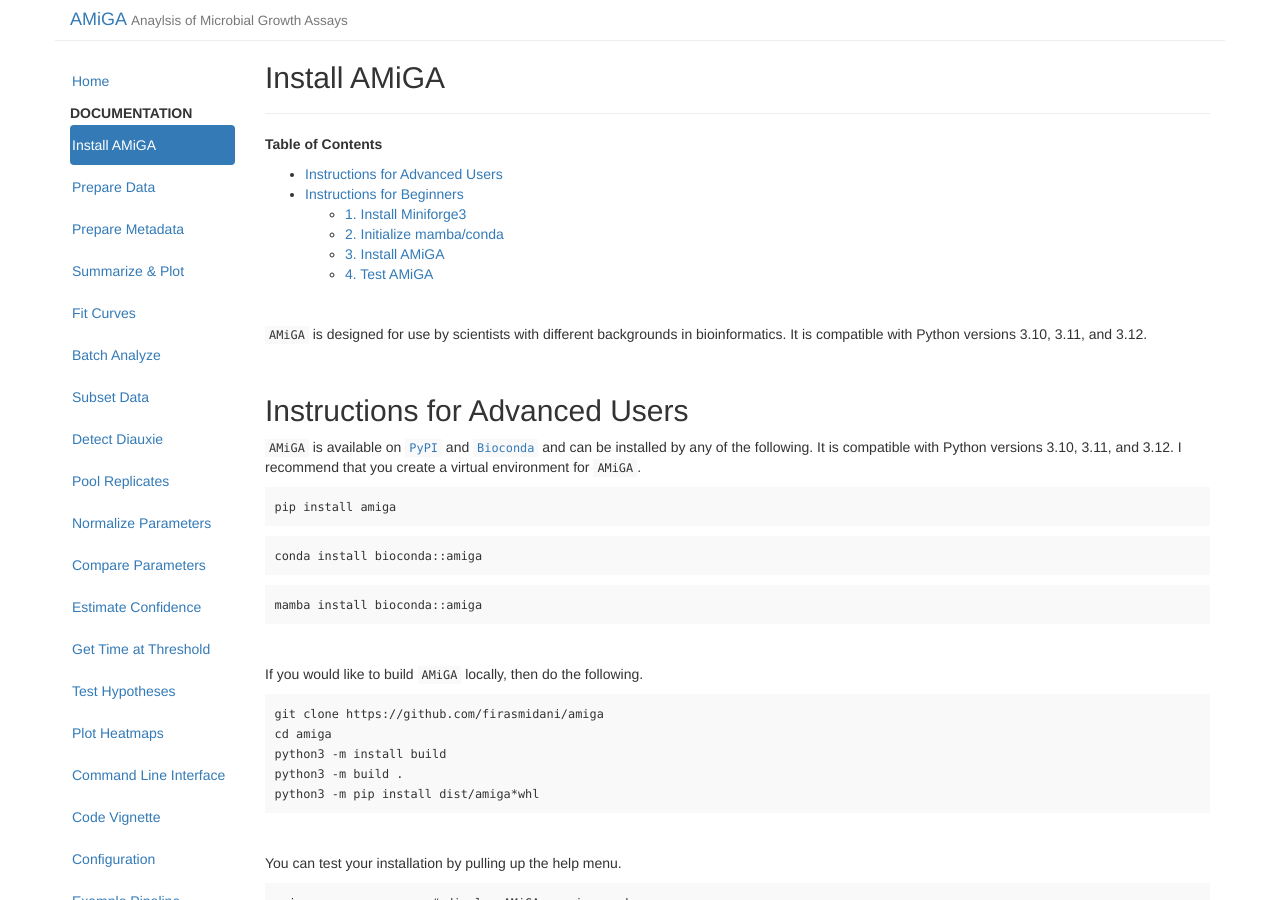
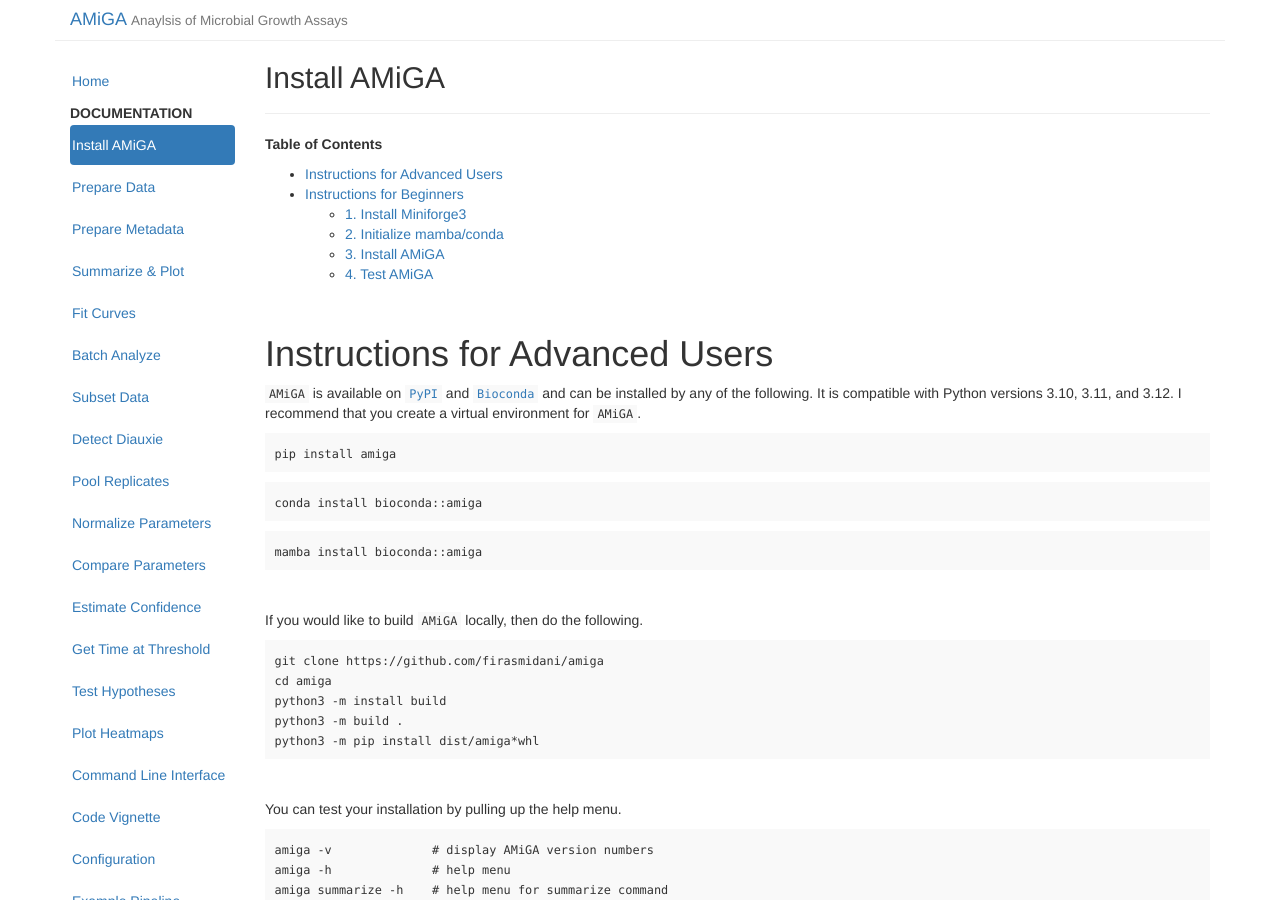
Before and after one commit to firasmidani/amiga, a Jekyll site: the page built from docs/_posts/2020-03-23-installation.md, in a window 1280 px wide and 900 px high. Built offline with Jekyll 4.4.1, drawn with Linux system fonts in a browser that asks for light colours.

````diff
--- a/docs/_posts/2020-03-23-installation.md
+++ b/docs/_posts/2020-03-23-installation.md
@@ -14,11 +14,8 @@
 {:toc}
 <br>
 
-`AMiGA` is designed for use by scientists with different backgrounds in bioinformatics. It is compatible with Python versions 3.10, 3.11, and 3.12.
 
-<br>
-
-## Instructions for Advanced Users
+# Instructions for Advanced Users
 
 `AMiGA` is available on [`PyPI`](https://pypi.org/project/amiga/) and [`Bioconda`](https://anaconda.org/bioconda/amiga) and can be installed by any of the following. It is compatible with Python versions 3.10, 3.11, and 3.12. I recommend that you create a virtual environment for `AMiGA`.
 
@@ -55,9 +52,9 @@
 ```
 <br>
 
-## Instructions for Beginners
+# Instructions for Beginners
 
-### 1. Install Miniforge3
+## 1. Install Miniforge3
 
 Install `Miniforge` from [here](https://github.com/conda-forge/miniforge) and follow the steps that are specific to your operating system.
 
@@ -65,7 +62,7 @@
 
 `mamba` is essentially a faster alternative to conda. We will use it below. If you prefer to use `conda`, then, you can simply replace all `mamba` instances below with `conda`.
 
-### 2. Initialize mamba/conda
+## 2. Initialize mamba/conda
 
 ```
 mamba init
@@ -73,7 +70,7 @@
 
 This will simply tell your computer where to find `mamba` on your machine.
 
-### 3. Install AMiGA
+## 3. Install AMiGA
 
 ```
 mamba create -n amiga-env bioconda::amiga
@@ -81,7 +78,7 @@
 
 This will create an environment called `amiga-env` and install `AMiGA` inside this environment. This step will take a couple of minutes.
 
-### 4. Test AMiGA
+## 4. Test AMiGA
 
 ```
 mamba activate amiga-env
````
Also changed, not shown: 1 other file.
